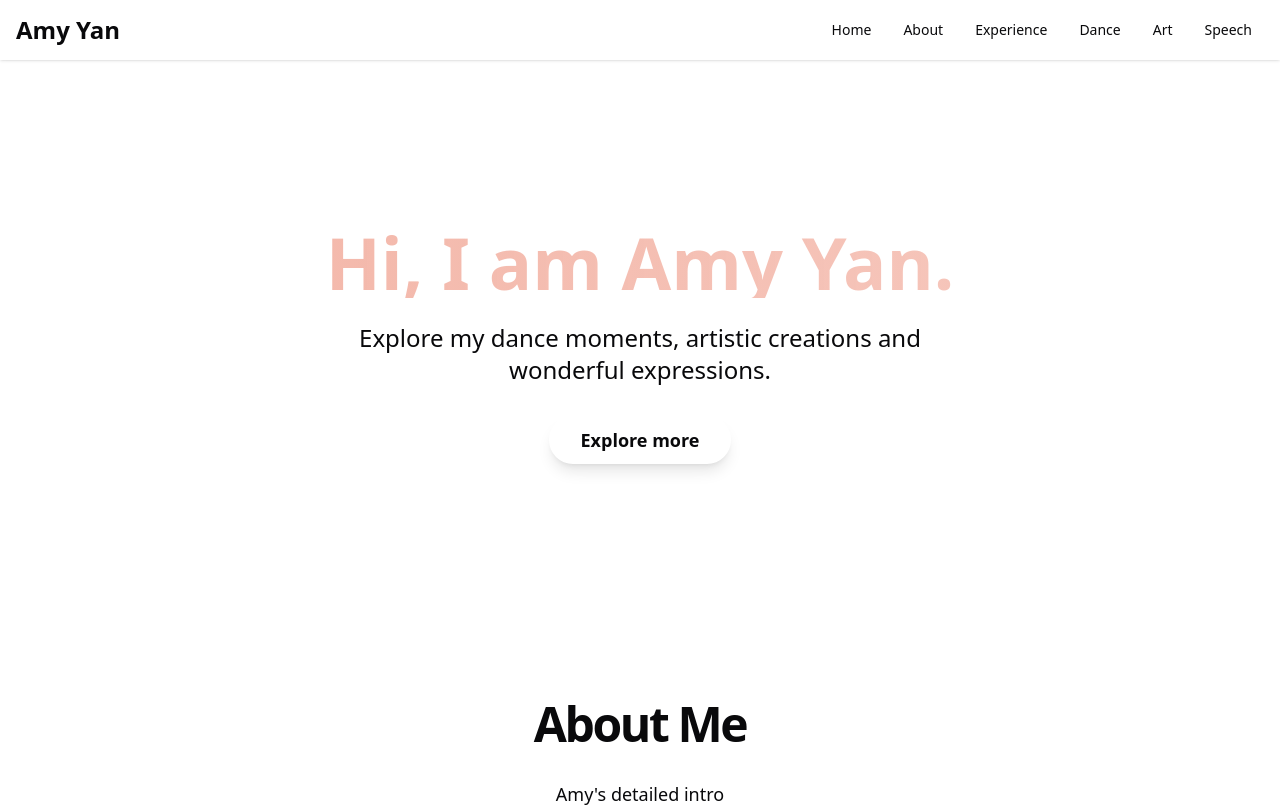
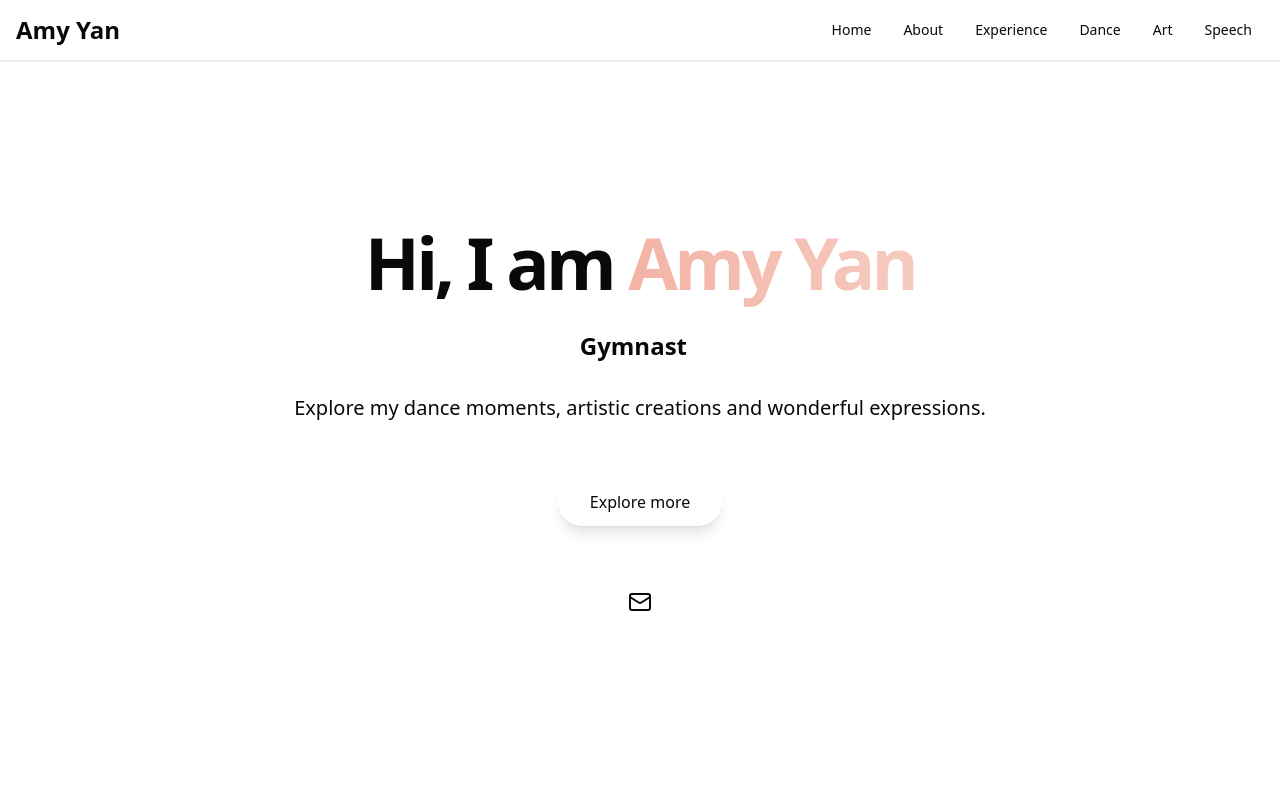
Before and after one commit to ninachenqm/amy-portfolio, a React (Vite) app: page / in a window 1280 px wide. Shown: the top 807 px of the page. Built offline with nearby package versions, Linux system fonts and the light colour scheme.

Commit message:
delete animate in in Home page

```diff
--- a/package.json
+++ b/package.json
@@ -11,6 +11,7 @@
     "tailwind:init": "tailwindcss init"
   },
   "dependencies": {
+    "lucide-react": "^0.511.0",
     "react": "^19.1.0",
     "react-dom": "^19.1.0",
     "react-router-dom": "^7.6.0",
--- a/src/components/ExperienceSection.jsx
+++ b/src/components/ExperienceSection.jsx
@@ -59,7 +59,7 @@ function ExperienceSection() {
               </div>
             ))
           ) : (
-            <p className="text-center text-muted-foreground">Experience information is being sorted out...</p>
+            <p className="text-center text-muted-foreground">经历信息正在整理中...</p>
           )}
         </div>
       </div>
--- a/src/pages/HomePage.jsx
+++ b/src/pages/HomePage.jsx
@@ -1,36 +1,113 @@
 // src/pages/HomePage.jsx
 import React from 'react';
 import AboutSection from '../components/AboutSection';
-import ExperienceSection from '../components/ExperienceSection'; // 1. 导入 ExperienceSection
+import ExperienceSection from '../components/ExperienceSection';
+import { TypeAnimation } from 'react-type-animation'; // 1. 导入 TypeAnimation
+import { Download, Mail, Github, Linkedin, ArrowUpCircle, Youtube } from 'lucide-react'; // 2. 导入所需图标 (Youtube 是示例)
 
-// HeroSection 组件可以之后独立出来，或者直接写在这里
+// HeroSection 组件
 function HeroSection() {
+  // 平滑滚动到指定ID的元素，并考虑Navbar的高度
+  const smoothScrollTo = (e, targetId) => {
+    e.preventDefault();
+    const section = document.getElementById(targetId);
+    if (section) {
+      const navbarHeight = document.querySelector('nav')?.offsetHeight || 80; // 动态获取或使用默认 Navbar 高度
+      const sectionTop = section.getBoundingClientRect().top + window.scrollY - navbarHeight;
+      window.scrollTo({
+        top: sectionTop,
+        behavior: 'smooth',
+      });
+    }
+  };
+
+  const scrollToTop = (e) => {
+    e.preventDefault();
+    window.scrollTo({ top: 0, behavior: 'smooth' });
+  };
+
   return (
-    <section id="home" className="text-center py-20 md:py-32 min-h-[70vh] flex flex-col justify-center items-center bg-gradient-to-b from-background to-muted/30"> {/* 添加渐变背景示例 */}
-      <div className="container mx-auto px-4">
-        <h1 className="text-5xl sm:text-6xl md:text-7xl font-bold text-primary gradient-text animate-in" style={{animationDelay: '0.2s'}}>
-          Hi, I am Amy Yan.
+    <section
+      id="home"
+      className="py-20 md:py-32 flex flex-col items-center justify-center min-h-[90vh] text-center relative bg-gradient-to-b from-background via-background to-muted/20" // 参考项目的背景和最小高度
+    >
+      <div className="container px-4 md:px-6 mx-auto">
+        <div className="flex flex-col items-center space-y-6 md:space-y-8">
+
+          {/* main title */}
+          <h1 className="text-4xl font-bold tracking-tighter sm:text-5xl md:text-6xl lg:text-7xl/none " style={{ animationDelay: '0.1s' }}>
+            Hi, I am <span className="gradient-text">Amy Yan</span>
           </h1>
-        <p className="mt-6 text-xl sm:text-2xl text-muted-foreground max-w-2xl mx-auto animate-in" style={{animationDelay: '0.4s'}}>
+
+          {/* Typing  */}
+          <div className="mx-auto max-w-[700px] text-xl text-muted-foreground md:text-2xl min-h-[60px] md:min-h-[30px] " style={{ animationDelay: '0.3s' }}>
+            <TypeAnimation
+              sequence={[
+
+                'Dancer', 1500,
+                'Artist', 1500,
+                'Gymnast', 1500,
+                'Pre-Med Student', 1500,
+              ]}
+              wrapper="span"
+              speed={50}
+              repeat={Infinity}
+              className="font-semibold"
+            />
+          </div>
+
+          {/* Brief Intro */}
+          <p className="max-w-[700px] text-muted-foreground text-base sm:text-lg md:text-xl " style={{ animationDelay: '0.5s' }}>
             Explore my dance moments, artistic creations and wonderful expressions.
           </p>
-        <div className="mt-10 space-x-4 animate-in" style={{animationDelay: '0.6s'}}>
+
+          {/* Explore more */}
+          <div className="flex flex-col sm:flex-row gap-4 mt-6 " style={{ animationDelay: '0.7s' }}>
             <a
               href="#about"
-            onClick={(e) => {
-              e.preventDefault();
-              document.getElementById('about')?.scrollIntoView({ behavior: 'smooth', block: 'start' });
-            }}
-            className="bg-primary text-primary-foreground hover:bg-primary/90 px-8 py-3 rounded-full text-lg font-semibold transition-colors duration-300 shadow-lg"
+              onClick={(e) => smoothScrollTo(e, 'about')}
+              className="inline-flex items-center justify-center rounded-full bg-primary px-8 py-3 text-base font-medium text-primary-foreground shadow-lg transition-colors hover:bg-primary/90 focus-visible:outline-none focus-visible:ring-2 focus-visible:ring-ring focus-visible:ring-offset-2"
+
             >
               Explore more
             </a>
-          {/* 可以添加一个链接到作品集页面的按钮 */}
-          {/* <Link to="/dance" className="border border-primary text-primary hover:bg-primary/10 px-8 py-3 rounded-full text-lg font-semibold transition-colors duration-300">
-            欣赏作品
-          </Link> */}
+            {/* 可写：下载简历按钮 (如果 Amy 有简历PDF) */}
+            {/*
+            <a
+              href="/amy_yan_resume.pdf" // 假设简历在 public/amy_yan_resume.pdf
+              target="_blank"
+              rel="noopener noreferrer"
+              className="inline-flex items-center justify-center rounded-full border border-border bg-transparent px-8 py-3 text-base font-medium text-foreground shadow-sm hover:bg-accent hover:text-accent-foreground focus-visible:outline-none focus-visible:ring-2 focus-visible:ring-ring focus-visible:ring-offset-2"
+            >
+              <Download className="mr-2 h-4 w-4" /> Download Resume
+            </a>
+            */}
+          </div>
+
+          {/* 社交/联系图标链接 (可选) */}
+          <div className="flex gap-4 mt-8 " style={{ animationDelay: '0.9s' }}>
+            <a href="amyyan189@gmail.com" //Amy's Gmail
+              className="text-muted-foreground hover:text-primary transition-colors"
+              aria-label="Email Amy Yan">
+              <Mail className="h-6 w-6" />
+              <span className="sr-only">Email</span>
+            </a>
+            {/* 如果有其他相关平台的链接，继续添加 */}
+            {/* 例如:
+            <a href="https://www.youtube.com/channel/YOUR_CHANNEL_ID" // 替换为真实YouTube链接
+               target="_blank"
+               rel="noopener noreferrer"
+               className="text-muted-foreground hover:text-primary transition-colors"
+               aria-label="Amy's Youtube Channel">
+              <Youtube className="h-6 w-6" />
+              <span className="sr-only">YouTube</span>
+            </a>
+            */}
           </div>
         </div>
+      </div>
+
+
     </section>
   );
 }
@@ -41,24 +118,23 @@ function HomePage() {
     <div>
       <HeroSection />
       <AboutSection />
-      <ExperienceSection /> {/* 2. 添加 ExperienceSection */}
+      <ExperienceSection />
 
       {/* <section id="portfolio-preview" className="py-16 md:py-20 bg-background">
         <div className="container mx-auto px-4 text-center">
           <h2 className="text-3xl font-bold tracking-tighter sm:text-4xl md:text-5xl mb-12">
-            作品撷英
+            作品撷英 (Portfolio Highlights)
           </h2>
           {/* ... 之后添加作品预览内容 ... */}
       {/* <div className="grid md:grid-cols-2 gap-8">
             <div>
-              <h3 className="text-2xl font-semibold mb-4">舞蹈瞬间</h3>
+              <h3 className="text-2xl font-semibold mb-4">舞蹈瞬间 (Dance Moments)</h3>
               {/* 舞蹈图片/视频预览 */}
       {/* </div>
             <div>
-              <h3 className="text-2xl font-semibold mb-4">绘画拾珍</h3>
+              <h3 className="text-2xl font-semibold mb-4">绘画拾珍 (Artistic Gems)</h3>
               {/* 绘画作品预览 */}
-      {/* parallèle
-            </div>
+      {/* </div>
           </div>
         </div>
       </section>
```
Also changed, not shown: 1 other file (tests, documents, lock files or other folders). Lines whose indentation alone changed are shown as unchanged.
